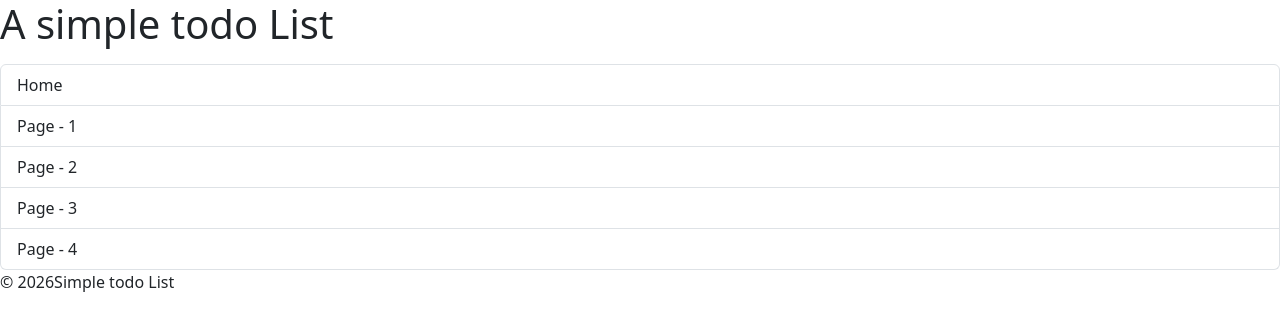
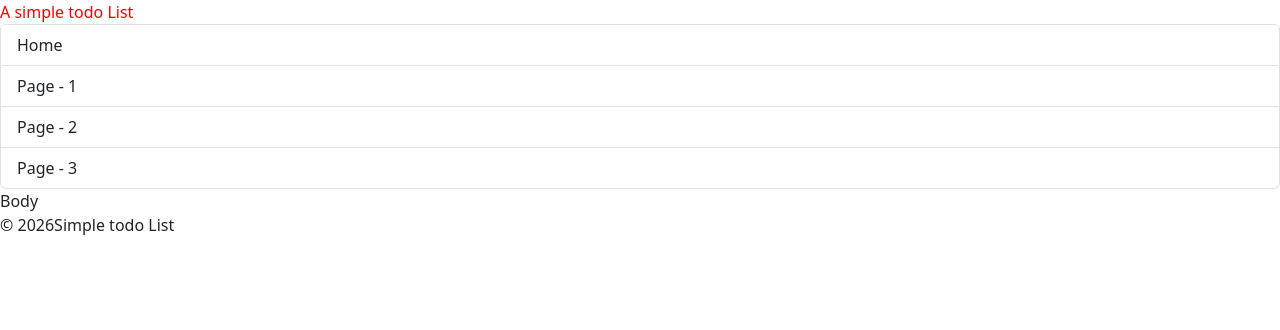
Before and after one commit to SouzaThalez/react-todo-app, a React (Vite) app: page / in a window 1280 px wide. Shown: the top 330 px of the page. Built offline with nearby package versions, Linux system fonts and the light colour scheme.

Commit message:
css added

```diff
--- a/src/App.css
+++ b/src/App.css
@@ -0,0 +1,3 @@
+.page-title{
+    color: red;
+}
--- a/src/App.tsx
+++ b/src/App.tsx
@@ -1,12 +1,15 @@
+import Body from './components/body';
 import BottomFooter from './components/footer'
-import NavHeader from "./components/header";
+import PageMenu from "./components/PageMenu";
+import './App.css';
 
 function App(){
-const appTittle =  <h1>A simple todo List</h1>
+const appTittle =  <span>A simple todo List</span>
   return (
         <>
-          <p>{appTittle}</p>
-          <NavHeader></NavHeader>
+          <div className='page-title'>{appTittle}</div>
+          <PageMenu></PageMenu>
+          <Body></Body>
           <BottomFooter></BottomFooter>
         </>
 
--- /dev/null
+++ b/src/components/Body.tsx
@@ -0,0 +1,10 @@
+function Body(){
+    return(
+        <>
+            <div>Body</div>
+        </>
+    )
+
+}
+
+export default Body;
--- /dev/null
+++ b/src/components/PageMenu.tsx
@@ -0,0 +1,16 @@
+function PageMenu(){
+
+    const navItems = ['Home', 'Page - 1','Page - 2','Page - 3']
+
+    return(
+        <ul className="list-group">
+            {navItems.map((navItems) =>
+                <li className="list-group-item">{navItems}</li>
+            )}
+
+        </ul>
+    )
+
+}
+
+export default PageMenu;
--- a/src/components/header.tsx
+++ /dev/null
@@ -1,15 +0,0 @@
-function NavHeader(){
-
-    return(
-        <ul className="list-group">
-            <li className="list-group-item">Home</li>
-            <li className="list-group-item">Page - 1</li>
-            <li className="list-group-item">Page - 2</li>
-            <li className="list-group-item">Page - 3</li>
-            <li className="list-group-item">Page - 4</li>
-        </ul>
-    )
-
-}
-
-export default NavHeader;
--- a/src/index.css
+++ /dev/null
@@ -1,111 +0,0 @@
-:root {
-  --text: #6b6375;
-  --text-h: #08060d;
-  --bg: #fff;
-  --border: #e5e4e7;
-  --code-bg: #f4f3ec;
-  --accent: #aa3bff;
-  --accent-bg: rgba(170, 59, 255, 0.1);
-  --accent-border: rgba(170, 59, 255, 0.5);
-  --social-bg: rgba(244, 243, 236, 0.5);
-  --shadow:
-    rgba(0, 0, 0, 0.1) 0 10px 15px -3px, rgba(0, 0, 0, 0.05) 0 4px 6px -2px;
-
-  --sans: system-ui, 'Segoe UI', Roboto, sans-serif;
-  --heading: system-ui, 'Segoe UI', Roboto, sans-serif;
-  --mono: ui-monospace, Consolas, monospace;
-
-  font: 18px/145% var(--sans);
-  letter-spacing: 0.18px;
-  color-scheme: light dark;
-  color: var(--text);
-  background: var(--bg);
-  font-synthesis: none;
-  text-rendering: optimizeLegibility;
-  -webkit-font-smoothing: antialiased;
-  -moz-osx-font-smoothing: grayscale;
-
-  @media (max-width: 1024px) {
-    font-size: 16px;
-  }
-}
-
-@media (prefers-color-scheme: dark) {
-  :root {
-    --text: #9ca3af;
-    --text-h: #f3f4f6;
-    --bg: #16171d;
-    --border: #2e303a;
-    --code-bg: #1f2028;
-    --accent: #c084fc;
-    --accent-bg: rgba(192, 132, 252, 0.15);
-    --accent-border: rgba(192, 132, 252, 0.5);
-    --social-bg: rgba(47, 48, 58, 0.5);
-    --shadow:
-      rgba(0, 0, 0, 0.4) 0 10px 15px -3px, rgba(0, 0, 0, 0.25) 0 4px 6px -2px;
-  }
-
-  #social .button-icon {
-    filter: invert(1) brightness(2);
-  }
-}
-
-#root {
-  width: 1126px;
-  max-width: 100%;
-  margin: 0 auto;
-  text-align: center;
-  border-inline: 1px solid var(--border);
-  min-height: 100svh;
-  display: flex;
-  flex-direction: column;
-  box-sizing: border-box;
-}
-
-body {
-  margin: 0;
-}
-
-h1,
-h2 {
-  font-family: var(--heading);
-  font-weight: 500;
-  color: var(--text-h);
-}
-
-h1 {
-  font-size: 56px;
-  letter-spacing: -1.68px;
-  margin: 32px 0;
-  @media (max-width: 1024px) {
-    font-size: 36px;
-    margin: 20px 0;
-  }
-}
-h2 {
-  font-size: 24px;
-  line-height: 118%;
-  letter-spacing: -0.24px;
-  margin: 0 0 8px;
-  @media (max-width: 1024px) {
-    font-size: 20px;
-  }
-}
-p {
-  margin: 0;
-}
-
-code,
-.counter {
-  font-family: var(--mono);
-  display: inline-flex;
-  border-radius: 4px;
-  color: var(--text-h);
-}
-
-code {
-  font-size: 15px;
-  line-height: 135%;
-  padding: 4px 8px;
-  background: var(--code-bg);
-}
```
